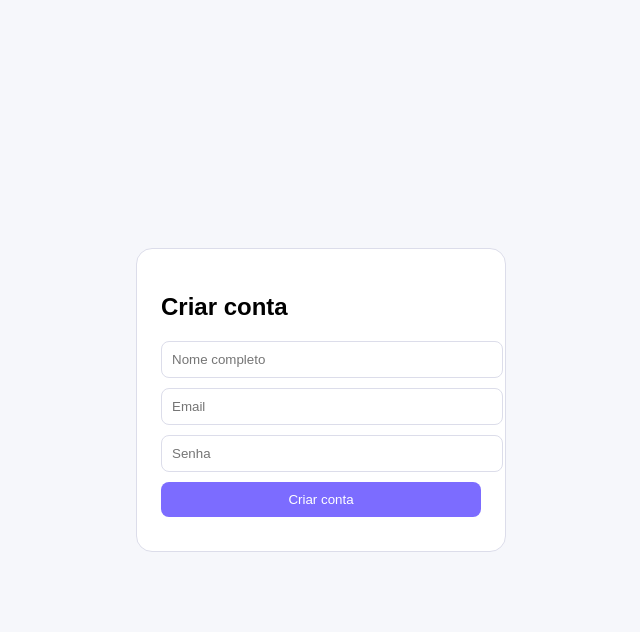
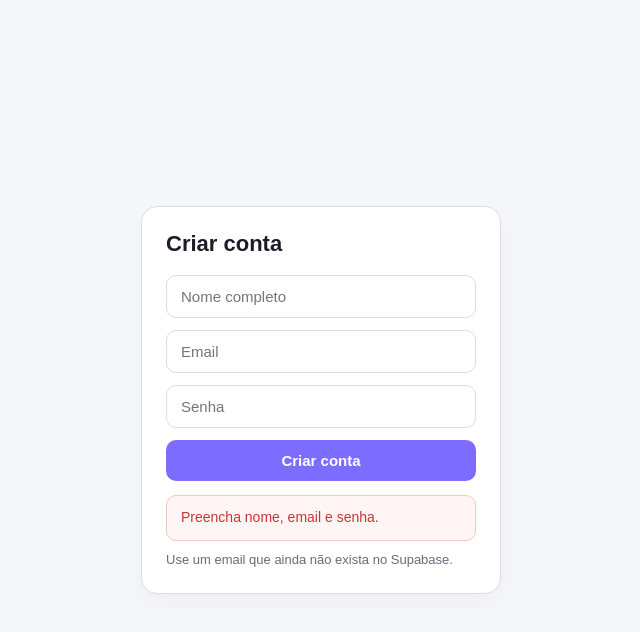
Before and after one commit to helpdebs/platform, a plain HTML site: page index.html in a window 1280 px wide. Both pictures are taken after a click on the button "Criar conta". Shown: the whole page, without its empty margins (319-959 px from the left). Drawn offline with nearby package versions, Linux system fonts and the light colour scheme.

Commit message:
Update HTML for account creation page

```diff
--- a/index.html
+++ b/index.html
@@ -2,9 +2,8 @@
 <html lang="pt-BR">
 <head>
   <meta charset="UTF-8" />
-  <meta name="viewport" content="width=device-width, initial-scale=1.0"/>
-  <title>Help Debs • Login</title>
-
+  <meta name="viewport" content="width=device-width, initial-scale=1.0" />
+  <title>Help Debs • Criar conta</title>
   <style>
     :root {
       --bg: #f6f7fb;
@@ -15,132 +14,226 @@
       --accent: #7c6cff;
       --danger: #c73434;
       --success: #1f8f53;
+      --info: #334;
     }
+
+    * { box-sizing: border-box; }
 
     body {
       margin: 0;
-      font-family: Arial;
+      font-family: Arial, Helvetica, sans-serif;
       background: var(--bg);
+      color: var(--text);
+      min-height: 100vh;
       display: flex;
       align-items: center;
       justify-content: center;
-      height: 100vh;
+      padding: 24px;
     }
 
     .card {
-      background: white;
+      width: 100%;
+      max-width: 360px;
+      background: var(--card);
+      border: 1px solid var(--border);
+      border-radius: 16px;
       padding: 24px;
-      border-radius: 16px;
-      width: 320px;
-      border: 1px solid var(--border);
+      box-shadow: 0 8px 24px rgba(0, 0, 0, 0.04);
+    }
+
+    h1 {
+      margin: 0 0 18px;
+      font-size: 22px;
+    }
+
+    .field {
+      margin-bottom: 12px;
     }
 
     input {
       width: 100%;
-      margin-bottom: 10px;
-      padding: 10px;
-      border-radius: 8px;
+      padding: 12px 14px;
       border: 1px solid var(--border);
+      border-radius: 10px;
+      font-size: 15px;
+      outline: none;
     }
 
     button {
       width: 100%;
-      padding: 10px;
+      border: 0;
+      border-radius: 10px;
+      padding: 12px 16px;
+      font-size: 15px;
+      font-weight: 700;
+      cursor: pointer;
       background: var(--accent);
       color: white;
-      border: none;
-      border-radius: 8px;
-      cursor: pointer;
     }
 
     button:disabled {
-      opacity: 0.6;
+      opacity: 0.75;
+      cursor: not-allowed;
     }
 
     .status {
-      margin-top: 10px;
+      margin-top: 14px;
+      padding: 12px 14px;
+      border-radius: 10px;
       font-size: 14px;
+      line-height: 1.4;
+      border: 1px solid var(--border);
+      background: #fff;
+      white-space: pre-wrap;
+      display: none;
     }
 
-    .error { color: var(--danger); }
-    .success { color: var(--success); }
+    .status.show {
+      display: block;
+    }
 
+    .status.error {
+      color: var(--danger);
+      border-color: #f0c7c7;
+      background: #fff5f5;
+    }
+
+    .status.success {
+      color: var(--success);
+      border-color: #c8ebd7;
+      background: #f3fff7;
+    }
+
+    .status.info {
+      color: var(--info);
+      background: #fafaff;
+    }
+
+    .hint {
+      margin-top: 10px;
+      color: var(--muted);
+      font-size: 13px;
+      line-height: 1.4;
+    }
   </style>
 </head>
+<body>
+  <div class="card">
+    <h1>Criar conta</h1>
 
-<body>
+    <div class="field">
+      <input id="name" type="text" placeholder="Nome completo" />
+    </div>
 
-<div class="card">
-  <h2>Criar conta</h2>
+    <div class="field">
+      <input id="email" type="email" placeholder="Email" />
+    </div>
 
-  <input id="name" placeholder="Nome completo">
-  <input id="email" placeholder="Email">
-  <input id="password" type="password" placeholder="Senha">
+    <div class="field">
+      <input id="password" type="password" placeholder="Senha" />
+    </div>
 
-  <button id="btn">Criar conta</button>
+    <button id="btn" type="button">Criar conta</button>
 
     <div id="status" class="status"></div>
+
+    <div class="hint">
+      Use um email que ainda não exista no Supabase.
+    </div>
   </div>
 
   <script src="https://cdn.jsdelivr.net/npm/@supabase/supabase-js@2"></script>
-
   <script>
     const SUPABASE_URL = "https://pgdanuifukzisyummpz.supabase.co";
     const SUPABASE_KEY = "sb_publishable_81NM6F08rsXXSCgjWl4iSg_v99cdVpo";
 
-  const supabase = window.supabase.createClient(SUPABASE_URL, SUPABASE_KEY);
-
     const btn = document.getElementById("btn");
     const statusBox = document.getElementById("status");
+    const nameInput = document.getElementById("name");
+    const emailInput = document.getElementById("email");
+    const passwordInput = document.getElementById("password");
 
-  btn.onclick = async () => {
+    function setStatus(message, type = "info") {
+      statusBox.textContent = message;
+      statusBox.className = `status show ${type}`;
+    }
 
-    const name = document.getElementById("name").value;
-    const email = document.getElementById("email").value;
-    const password = document.getElementById("password").value;
+    function clearStatus() {
+      statusBox.textContent = "";
+      statusBox.className = "status";
+    }
 
-    if (!name || !email || !password) {
-      statusBox.innerText = "Preencha tudo";
-      statusBox.className = "status error";
+    function setLoading(isLoading) {
+      btn.disabled = isLoading;
+      btn.textContent = isLoading ? "Criando..." : "Criar conta";
+    }
+
+    btn.addEventListener("click", async () => {
+      clearStatus();
+      setLoading(true);
+
+      try {
+        const fullName = nameInput.value.trim();
+        const email = emailInput.value.trim();
+        const password = passwordInput.value;
+
+        if (!fullName || !email || !password) {
+          setStatus("Preencha nome, email e senha.", "error");
           return;
         }
 
-    btn.disabled = true;
-    btn.innerText = "Criando...";
+        if (!window.supabase || !window.supabase.createClient) {
+          setStatus("A biblioteca do Supabase não carregou. Isso impede o cadastro.", "error");
+          return;
+        }
+
+        const supabase = window.supabase.createClient(SUPABASE_URL, SUPABASE_KEY);
+
+        setStatus("Tentando criar a conta...", "info");
 
         const { data, error } = await supabase.auth.signUp({
           email,
           password,
           options: {
-        data: { full_name: name }
+            data: {
+              full_name: fullName
+            }
           }
         });
 
         if (error) {
-      statusBox.innerText = error.message;
-      statusBox.className = "status error";
-      btn.disabled = false;
-      btn.innerText = "Criar conta";
+          setStatus("Erro no cadastro:\n" + error.message, "error");
           return;
         }
 
-    const user = data.user;
+        if (!data.user) {
+          setStatus("O Auth respondeu sem retornar usuário. Confira a configuração de confirmação por email.", "error");
+          return;
+        }
 
-    if (user) {
-      await supabase.from("profiles").upsert({
-        id: user.id,
-        full_name: name,
+        const { error: profileError } = await supabase
+          .from("profiles")
+          .upsert({
+            id: data.user.id,
+            full_name: fullName,
             email: email
           });
+
+        if (profileError) {
+          setStatus(
+            "Conta criada no Auth, mas falhou ao salvar em profiles:\n" + profileError.message,
+            "error"
+          );
+          return;
         }
 
-    statusBox.innerText = "Conta criada!";
-    statusBox.className = "status success";
-
-    btn.disabled = false;
-    btn.innerText = "Criar conta";
-  };
+        setStatus("Conta criada com sucesso.", "success");
+      } catch (err) {
+        setStatus("Erro inesperado:\n" + err.message, "error");
+      } finally {
+        setLoading(false);
+      }
+    });
   </script>
-
 </body>
 </html>
```
Lines whose indentation alone changed are shown as unchanged.
